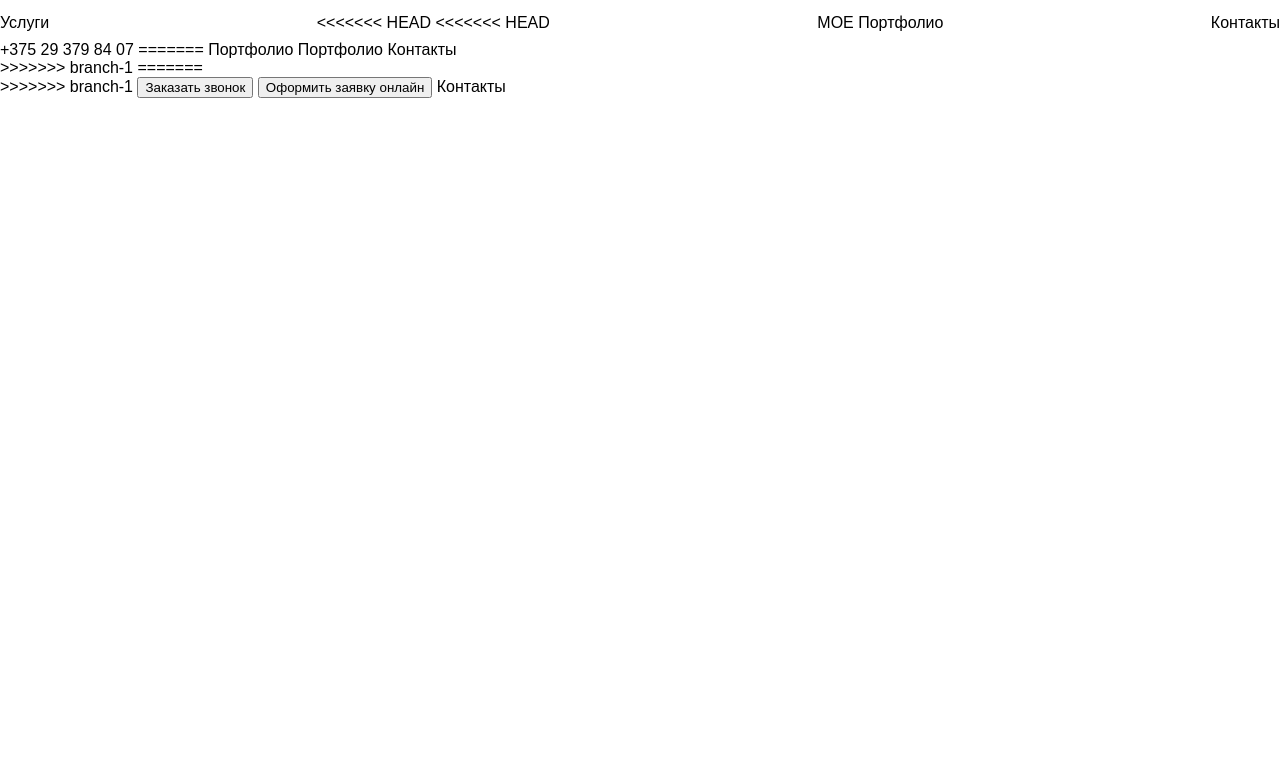
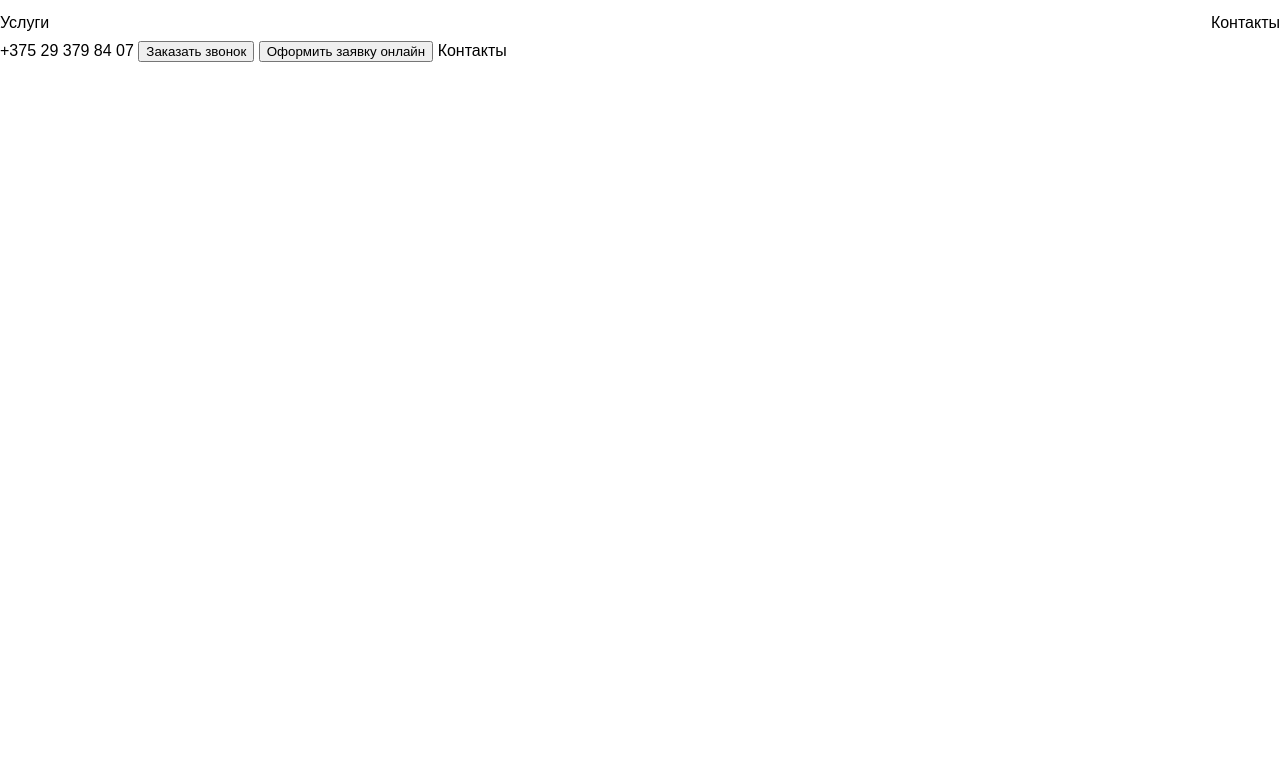
Before and after one commit to Sh1lenok/new-projekt, a plain HTML site: page index.html in a window 1280 px wide. Shown: the part 63-820 px from the top of the page. Drawn offline with Linux system fonts and the light colour scheme.

Commit message:
header changed

```diff
--- a/index.html
+++ b/index.html
@@ -14,27 +14,10 @@
       <h2>Смарт-Экспресс —  сайт находится в разработке</h2>
         <nav>
             <a href="#services">Услуги</a>
-<<<<<<< HEAD
-<<<<<<< HEAD
-            <a href="#portfolio"> МОЕ  Портфолио</a>
             <a href="#contacts">Контакты</a>
         </nav>
         <div>
             <a href="tel:+79039999999">+375 29 379 84 07</a>
-=======
-            <a href="#portfolio">Портфолио  Портфолио </a>
-            <a href="#contacts">Контакты</a>
-        </nav>
-        <div>
-
->>>>>>> branch-1
-=======
-
-
-        </nav>
-        <div>
-
->>>>>>> branch-1
             <button>Заказать звонок</button>
             <button>Оформить заявку онлайн</button>
             <a href="#contacts">Контакты</a>
```
Also changed, not shown: info.html (+2 -0 lines).
